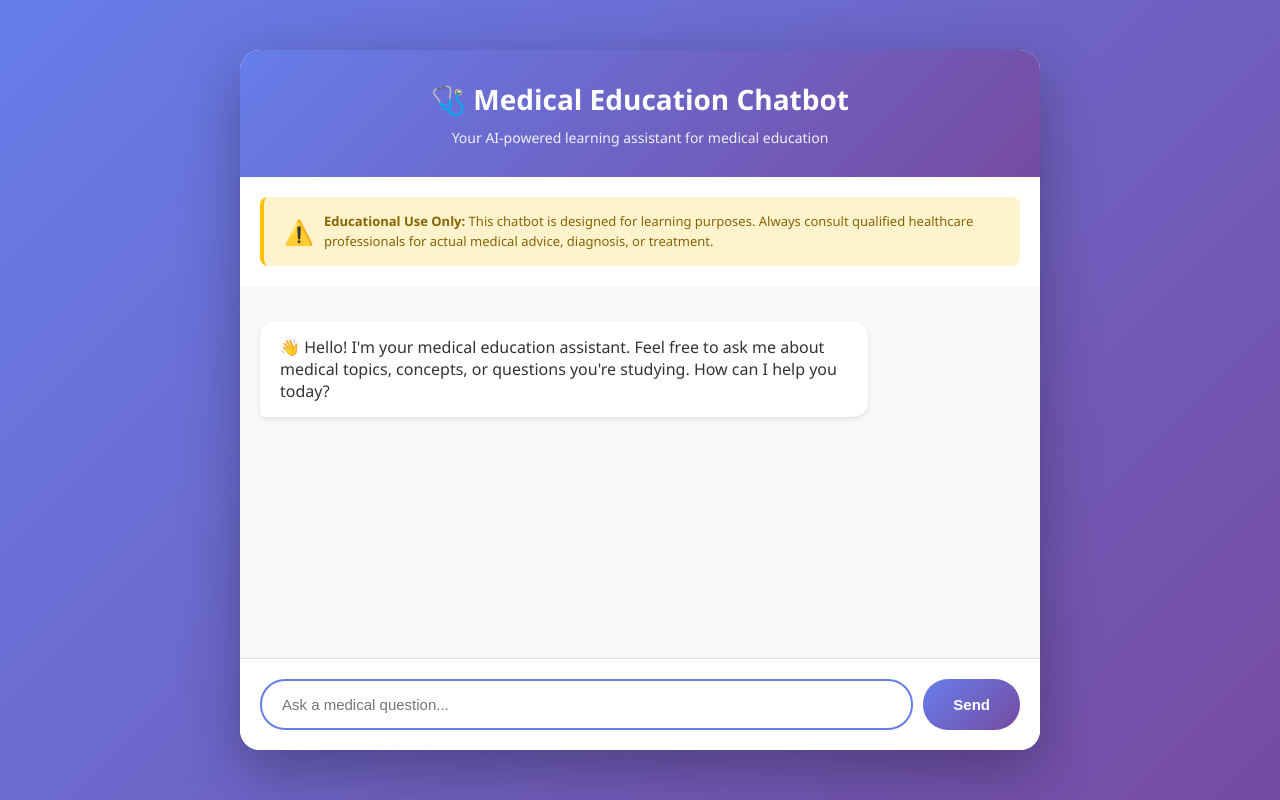
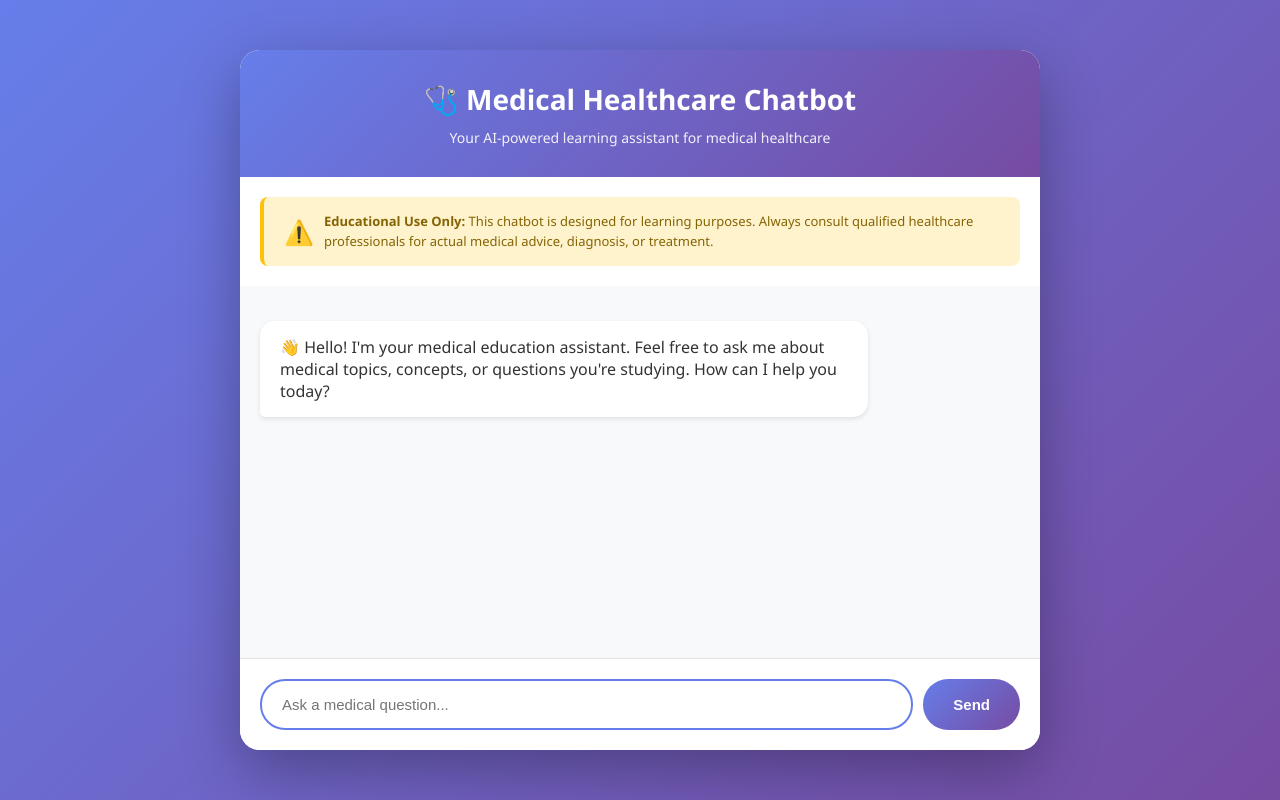
Before and after one commit to halashaheen/ai-powered-healthcare-assistant, a plain HTML site: page index.html in a window 1280 px wide. Drawn offline with Linux system fonts and the light colour scheme.

Commit message:
Update index.html

```diff
--- a/index.html
+++ b/index.html
@@ -3,7 +3,7 @@
 <head>
     <meta charset="UTF-8">
     <meta name="viewport" content="width=device-width, initial-scale=1.0">
-    <title>Medical Education Chatbot</title>
+    <title>Medical Healthcare Chatbot</title>
     <style>
         * {
             margin: 0;
@@ -238,8 +238,8 @@
 <body>
     <div class="container">
         <div class="header">
-            <h1>🩺 Medical Education Chatbot</h1>
-            <p>Your AI-powered learning assistant for medical education</p>
+            <h1>🩺 Medical Healthcare Chatbot</h1>
+            <p>Your AI-powered learning assistant for medical healthcare</p>
         </div>
 
         <div class="disclaimer">
@@ -356,4 +356,5 @@
         };
     </script>
 </body>
+
 </html>
```
